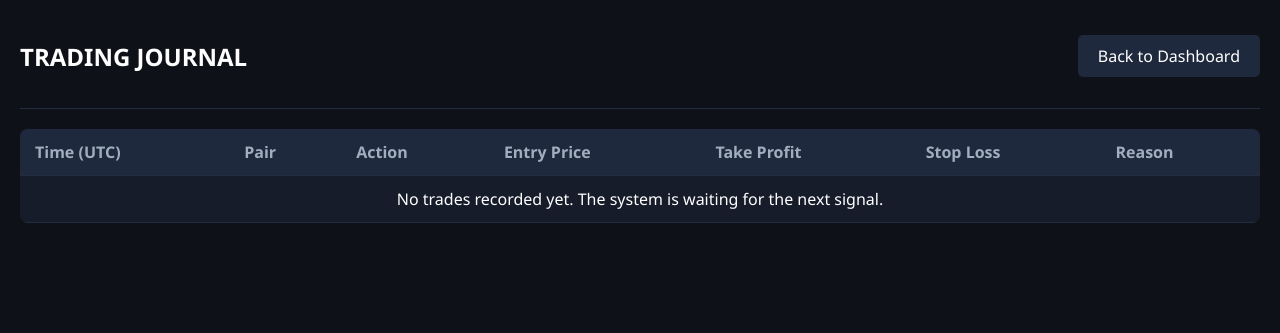
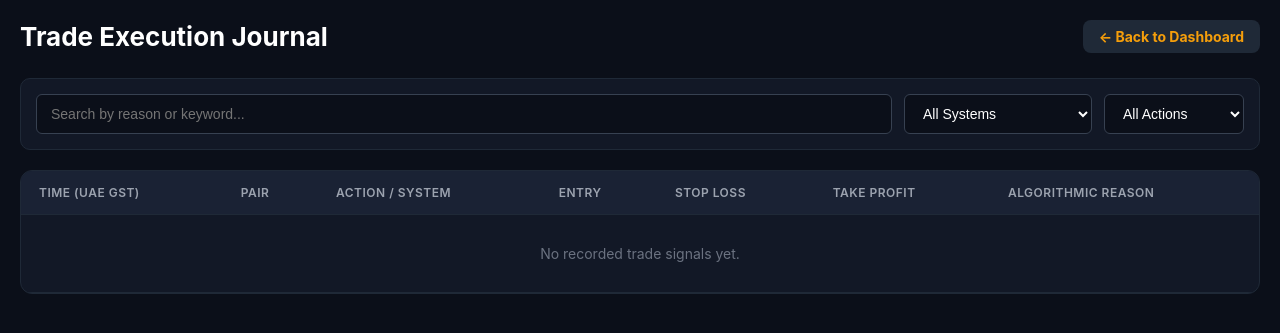
Before and after one commit to chatact135-wq/getmoney, a FastAPI app: page /journal in a window 1280 px wide. Shown: the top 333 px of the page. Run offline with FastAPI, Linux system fonts and the light colour scheme.

Commit message:
Update journal.html add db

```diff
--- a/templates/journal.html
+++ b/templates/journal.html
@@ -3,50 +3,191 @@
 <head>
     <meta charset="UTF-8">
     <meta name="viewport" content="width=device-width, initial-scale=1.0">
-    <title>Trading Journal</title>
+    <title>XAU/USD Trade Journal</title>
     <style>
-        body { font-family: 'Segoe UI', Arial, sans-serif; background: #0e1118; color: #ffffff; margin: 0; padding: 20px; }
-        .header { display: flex; justify-content: space-between; align-items: center; border-bottom: 1px solid #232d3f; padding-bottom: 15px; margin-bottom: 20px;}
-        .nav-btn { background: #1f293d; border: none; color: white; padding: 10px 20px; cursor: pointer; border-radius: 5px; text-decoration: none;}
-        table { width: 100%; border-collapse: collapse; background: #161c2a; border-radius: 8px; overflow: hidden;}
-        th, td { padding: 12px 15px; text-align: left; border-bottom: 1px solid #232d3f; }
-        th { background-color: #1f293d; color: #a0aec0; }
-        .BUY { color: #00e676; font-weight: bold; }
-        .SELL { color: #ff1744; font-weight: bold; }
+        body {
+            background-color: #0b0f19;
+            color: #ffffff;
+            font-family: -apple-system, BlinkMacSystemFont, "Segoe UI", Roboto, Helvetica, Arial, sans-serif;
+            margin: 0;
+            padding: 20px;
+        }
+        .header {
+            display: flex;
+            justify-content: space-between;
+            align-items: center;
+            margin-bottom: 25px;
+        }
+        .header h1 { font-size: 26px; margin: 0; }
+        .back-btn {
+            background-color: #1f2937;
+            color: #f59e0b;
+            padding: 8px 16px;
+            border-radius: 8px;
+            text-decoration: none;
+            font-weight: bold;
+            font-size: 14px;
+        }
+
+        .filter-card {
+            background-color: #121826;
+            padding: 15px;
+            border-radius: 10px;
+            border: 1px solid #1f2937;
+            margin-bottom: 20px;
+            display: flex;
+            gap: 12px;
+            flex-wrap: wrap;
+        }
+        .filter-input, .filter-select {
+            background-color: #0b0f19;
+            border: 1px solid #374151;
+            color: #ffffff;
+            padding: 10px 14px;
+            border-radius: 6px;
+            font-size: 14px;
+            outline: none;
+        }
+        .filter-input { flex-grow: 1; min-width: 200px; }
+        .filter-select { min-width: 140px; cursor: pointer; }
+
+        .table-container {
+            background-color: #121826;
+            border-radius: 12px;
+            border: 1px solid #1f2937;
+            overflow-x: auto;
+        }
+        table {
+            width: 100%;
+            border-collapse: collapse;
+            text-align: left;
+            font-size: 14px;
+        }
+        th, td {
+            padding: 14px 18px;
+            border-bottom: 1px solid #1f2937;
+        }
+        th {
+            background-color: #1a2234;
+            color: #9ca3af;
+            font-weight: 600;
+            text-transform: uppercase;
+            font-size: 12px;
+            letter-spacing: 0.5px;
+        }
+        tr:hover { background-color: #1a233a; }
+
+        .badge {
+            padding: 4px 10px;
+            border-radius: 20px;
+            font-weight: bold;
+            font-size: 12px;
+            display: inline-block;
+        }
+        .badge-buy { background-color: rgba(16, 185, 129, 0.2); color: #10b981; }
+        .badge-sell { background-color: rgba(239, 68, 68, 0.2); color: #ef4444; }
+        .time-text { color: #f59e0b; font-size: 13px; font-weight: 500; }
+        .no-data { text-align: center; color: #6b7280; padding: 30px; }
     </style>
 </head>
 <body>
+
     <div class="header">
-        <h2>TRADING JOURNAL</h2>
-        <a href="/" class="nav-btn">Back to Dashboard</a>
+        <h1>Trade Execution Journal</h1>
+        <a href="/" class="back-btn">← Back to Dashboard</a>
     </div>
-    <table>
+
+    <!-- Smart Filter Controls -->
+    <div class="filter-card">
+        <input type="text" id="searchInput" class="filter-input" placeholder="Search by reason or keyword..." onkeyup="applyFilters()">
+
+        <select id="systemFilter" class="filter-select" onchange="applyFilters()">
+            <option value="ALL">All Systems</option>
+            <option value="Breakout">Breakout System</option>
+            <option value="Pullback">EMA Pullback System</option>
+        </select>
+
+        <select id="actionFilter" class="filter-select" onchange="applyFilters()">
+            <option value="ALL">All Actions</option>
+            <option value="BUY">BUY Only</option>
+            <option value="SELL">SELL Only</option>
+        </select>
+    </div>
+
+    <div class="table-container">
+        <table id="journalTable">
             <thead>
                 <tr>
-                <th>Time (UTC)</th>
+                    <th>Time (UAE GST)</th>
                     <th>Pair</th>
-                <th>Action</th>
-                <th>Entry Price</th>
+                    <th>Action / System</th>
+                    <th>Entry</th>
+                    <th>Stop Loss</th>
                     <th>Take Profit</th>
-                <th>Stop Loss</th>
-                <th>Reason</th>
+                    <th>Algorithmic Reason</th>
                 </tr>
             </thead>
             <tbody>
+                {% if trades %}
                     {% for trade in trades %}
-            <tr>
-                <td>{{ trade.timestamp.strftime('%Y-%m-%d %H:%M:%S') }}</td>
-                <td>{{ trade.pair }}</td>
-                <td class="{{ trade.action }}">{{ trade.action }}</td>
-                <td>{{ trade.entry_price }}</td>
-                <td style="color:#00e676;">{{ trade.take_profit }}</td>
-                <td style="color:#ff1744;">{{ trade.stop_loss }}</td>
-                <td>{{ trade.reason }}</td>
+                        <tr class="trade-row"
+                            data-action="{{ trade.action }}"
+                            data-reason="{{ trade.reason }}">
+                            <td class="time-text">{{ trade.timestamp.strftime('%Y-%m-%d %H:%M:%S') }}</td>
+                            <td><strong>{{ trade.pair }}</strong></td>
+                            <td>
+                                <span class="badge {% if 'BUY' in trade.action %}badge-buy{% else %}badge-sell{% endif %}">
+                                    {{ trade.action }}
+                                </span>
+                            </td>
+                            <td>${{ "%.2f"|format(trade.entry_price) }}</td>
+                            <td style="color:#ef4444;">${{ "%.2f"|format(trade.stop_loss) }}</td>
+                            <td style="color:#10b981;">${{ "%.2f"|format(trade.take_profit) }}</td>
+                            <td style="color:#9ca3af;">{{ trade.reason }}</td>
                         </tr>
+                    {% endfor %}
                 {% else %}
-            <tr><td colspan="7" style="text-align: center;">No trades recorded yet. The system is waiting for the next signal.</td></tr>
-            {% endfor %}
+                    <tr id="noDataRow">
+                        <td colspan="7" class="no-data">No recorded trade signals yet.</td>
+                    </tr>
+                {% endif %}
             </tbody>
         </table>
+    </div>
+
+    <script>
+        function applyFilters() {
+            const searchValue = document.getElementById('searchInput').value.toLowerCase();
+            const systemValue = document.getElementById('systemFilter').value;
+            const actionValue = document.getElementById('actionFilter').value;
+            const rows = document.querySelectorAll('.trade-row');
+
+            rows.forEach(row => {
+                const actionText = row.getAttribute('data-action') || '';
+                const reasonText = row.getAttribute('data-reason').toLowerCase() || '';
+
+                // Check Search Input
+                const matchesSearch = reasonText.includes(searchValue) || actionText.toLowerCase().includes(searchValue);
+
+                // Check System Filter
+                let matchesSystem = true;
+                if (systemValue !== 'ALL') {
+                    matchesSystem = actionText.includes(systemValue);
+                }
+
+                // Check Action Filter (BUY vs SELL)
+                let matchesAction = true;
+                if (actionValue !== 'ALL') {
+                    matchesAction = actionText.startsWith(actionValue);
+                }
+
+                if (matchesSearch && matchesSystem && matchesAction) {
+                    row.style.display = '';
+                } else {
+                    row.style.display = 'none';
+                }
+            });
+        }
+    </script>
 </body>
 </html>
```
Lines whose indentation alone changed are shown as unchanged.
